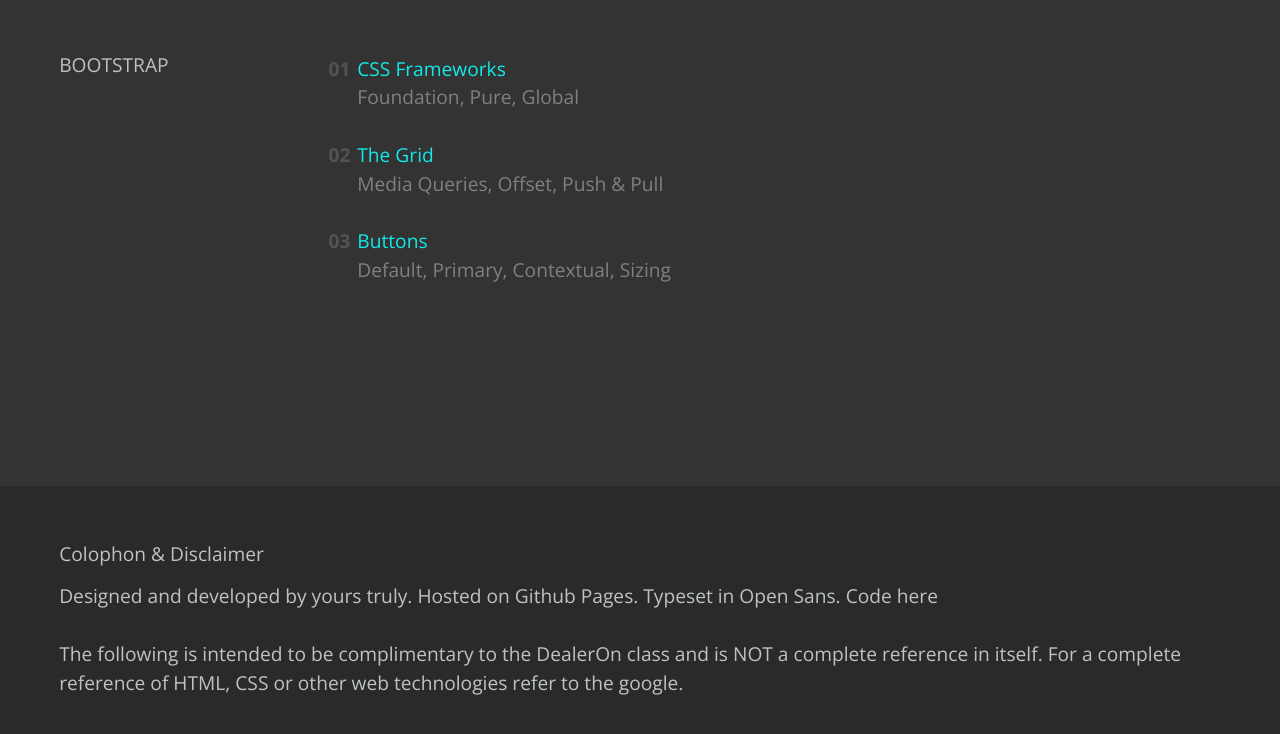
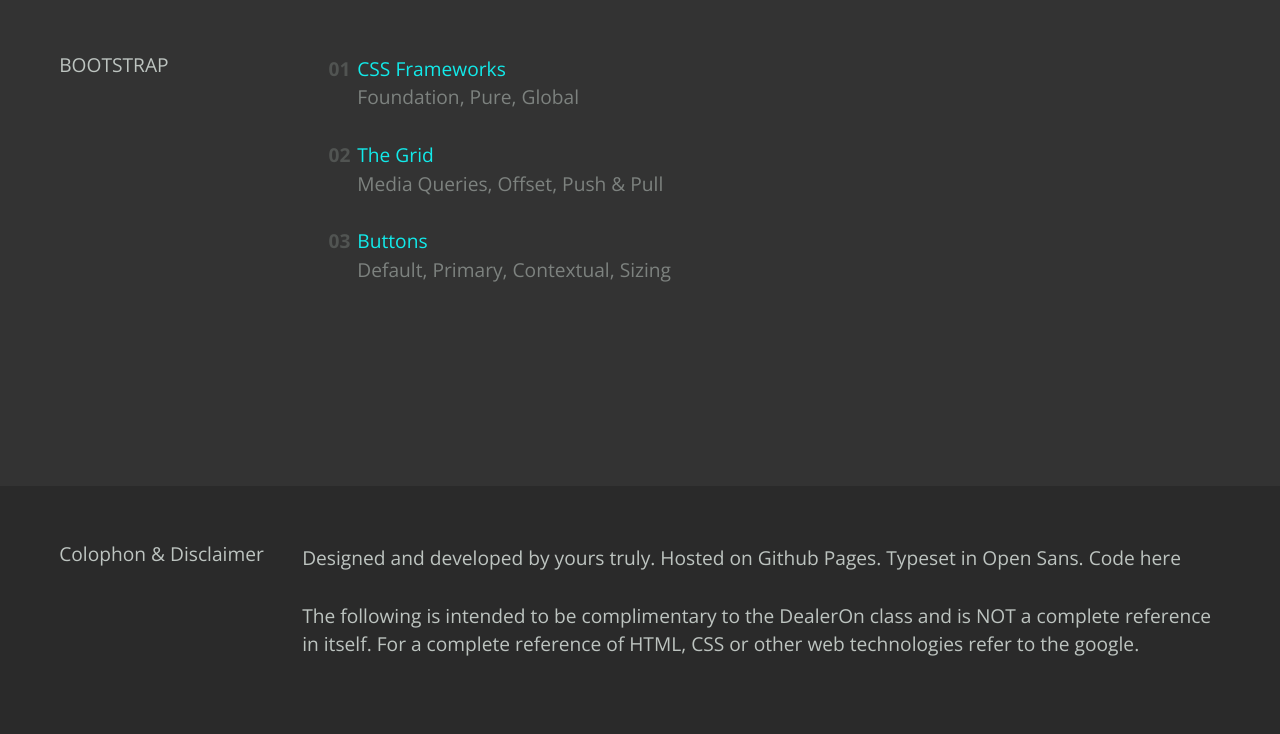
Before and after one commit to DealerOnClass/standard, a plain HTML site: page index.html in a window 1280 px wide. Shown: the part 963-1697 px from the top of the page. Drawn offline with nearby package versions, Linux system fonts and the light colour scheme.

Commit message:
Update v20
Yup

```diff
--- a/css/screen.css
+++ b/css/screen.css
@@ -102,6 +102,9 @@
 @media (min-width: 45em) {
     .grid__col--right {
         float: right;
+    }
+    .grid__col--left {
+        float: left;
     }
     .grid__col--table {
         width: 10000px;
```
